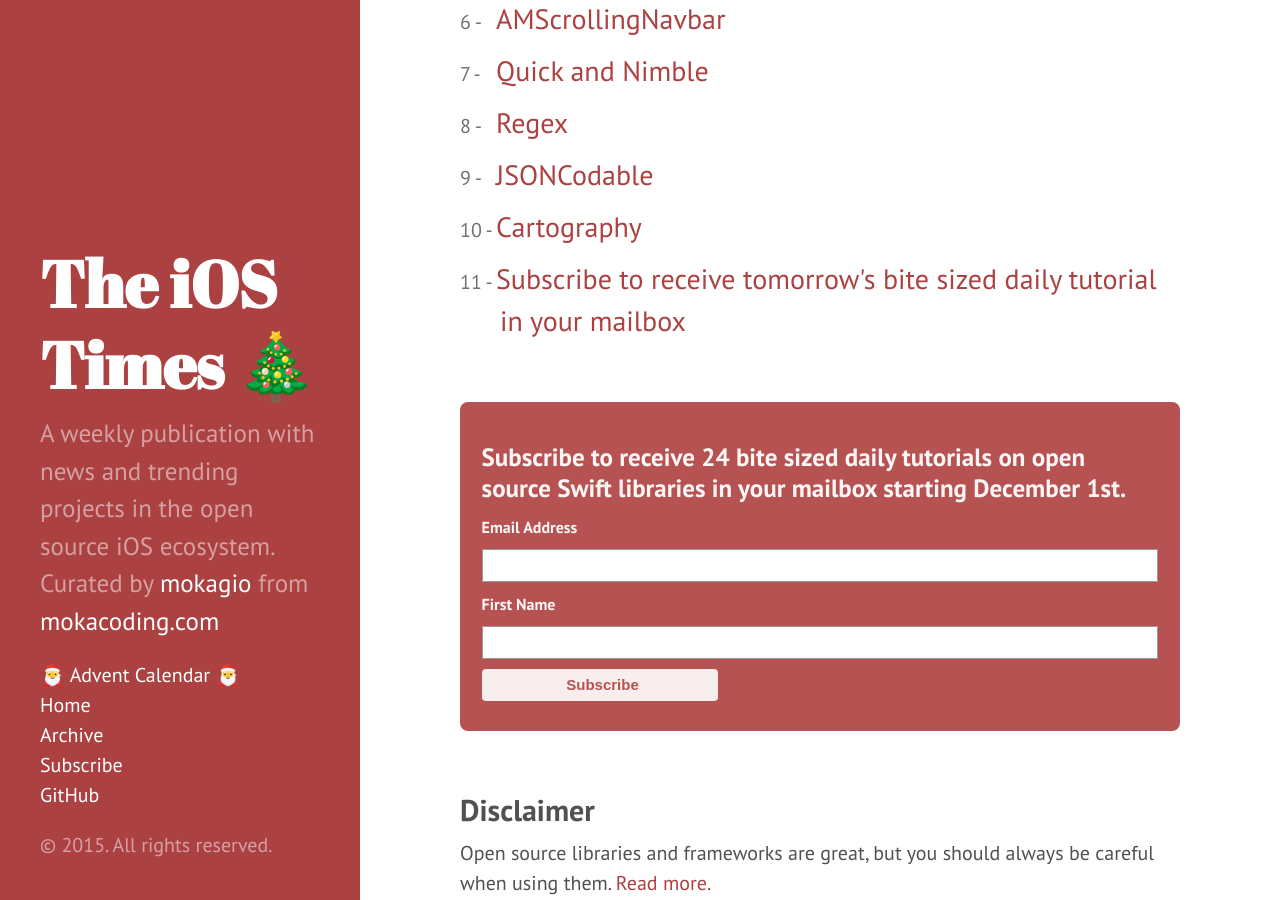
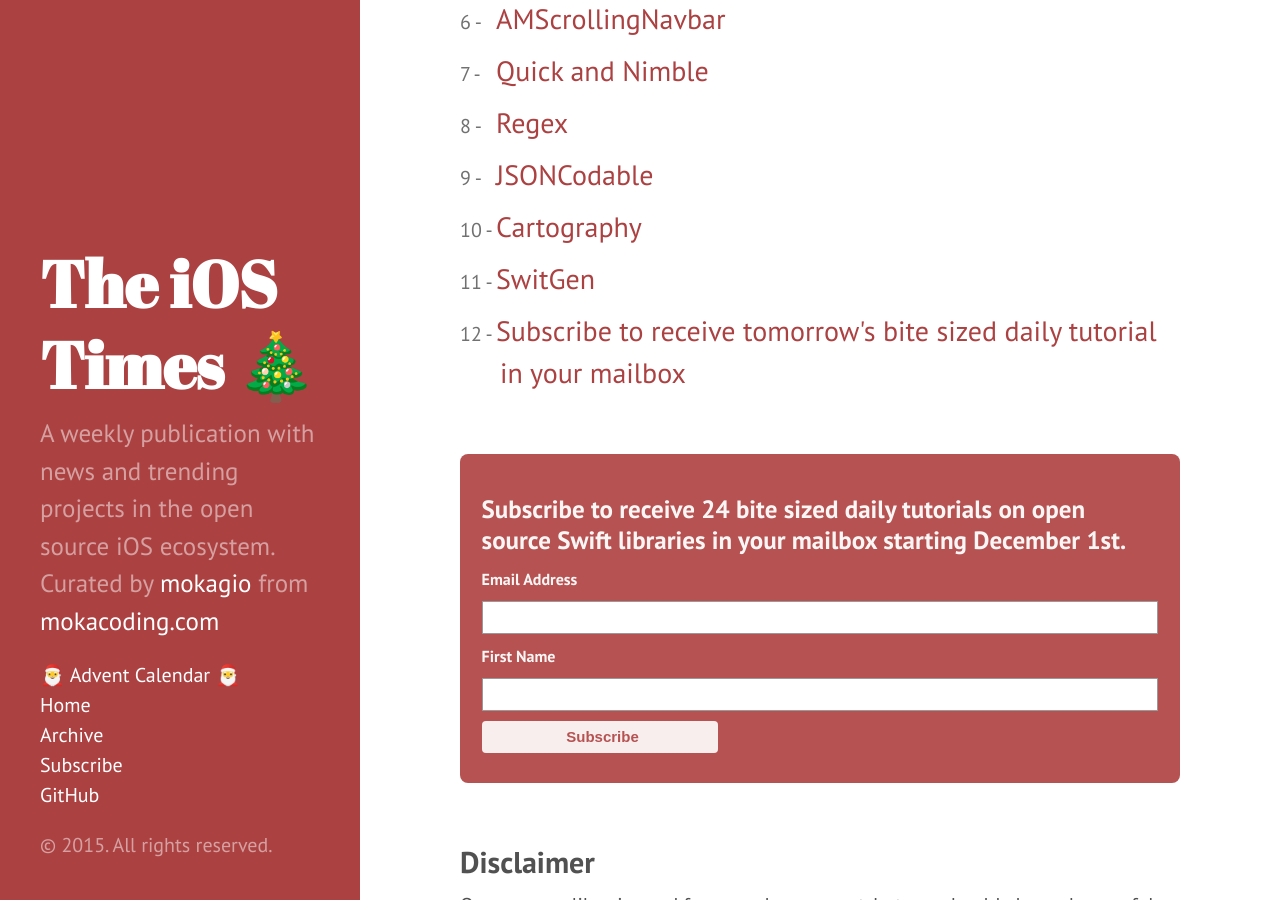
Before and after one commit to mokacoding/the-ios-times, a Jekyll site: the page built from advent-calendar.html, in a window 1280 px wide and 900 px high, scrolled down 550 px. Built offline with Jekyll 4.4.1, drawn with Linux system fonts in a browser that asks for light colours; comment, search, counter and statistics services are not loaded.

Commit message:
🎄 - Advent Calendar - Day 11 - SwiftGen

```diff
--- a/advent-calendar.html
+++ b/advent-calendar.html
@@ -20,6 +20,7 @@
   <li><a href="/advent-calendar/regex.html">Regex</a></li>
   <li><a href="/advent-calendar/jsoncodable.html">JSONCodable</a></li>
   <li><a href="/advent-calendar/cartography.html">Cartography</a></li>
+  <li><a href="/advent-calendar/swiftgen.html">SwitGen</a></li>
   <li><a href="/advent-calendar-subscribe">Subscribe to receive tomorrow's bite sized daily tutorial in your mailbox</a></li>
 </ol>
 
```
